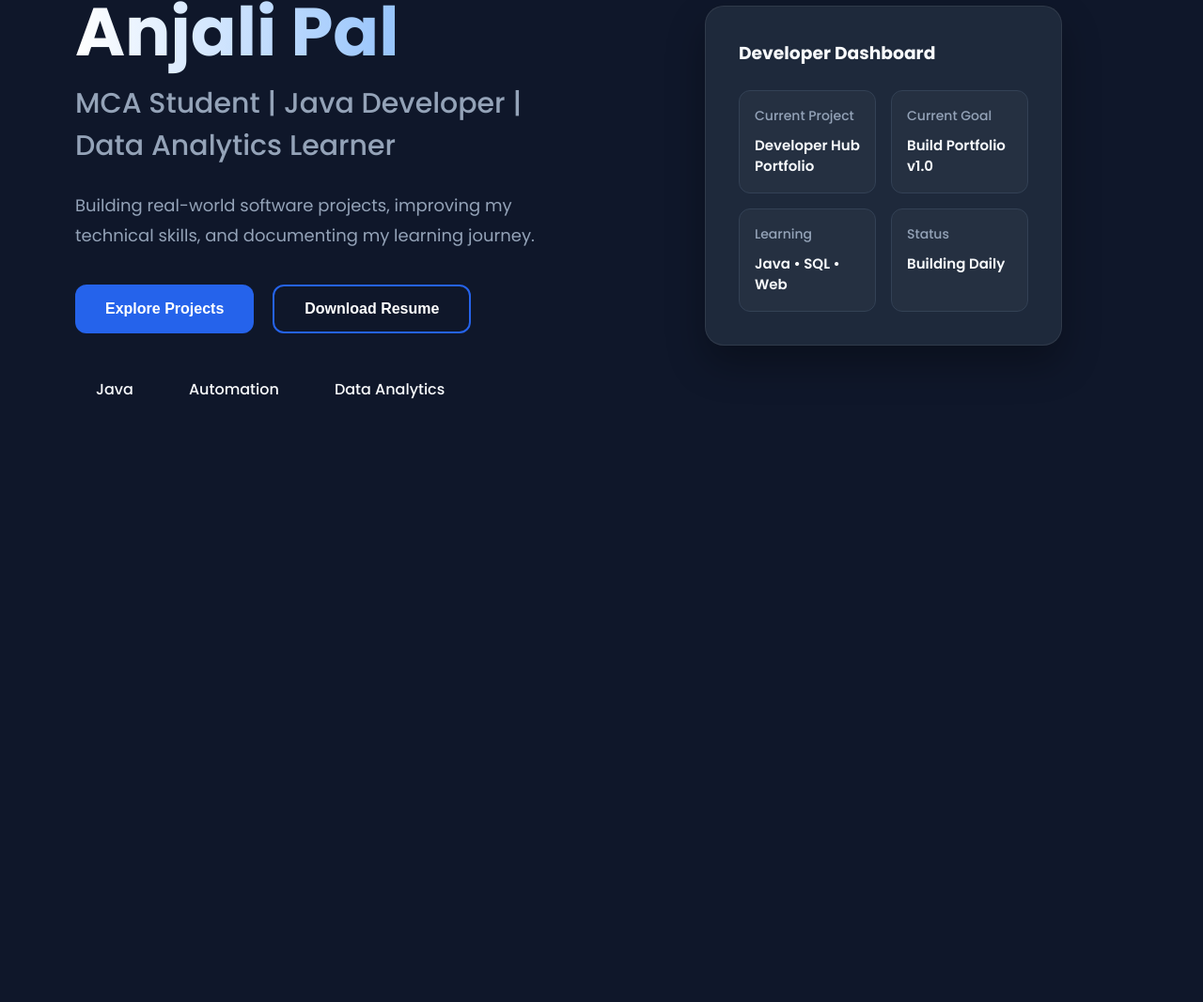
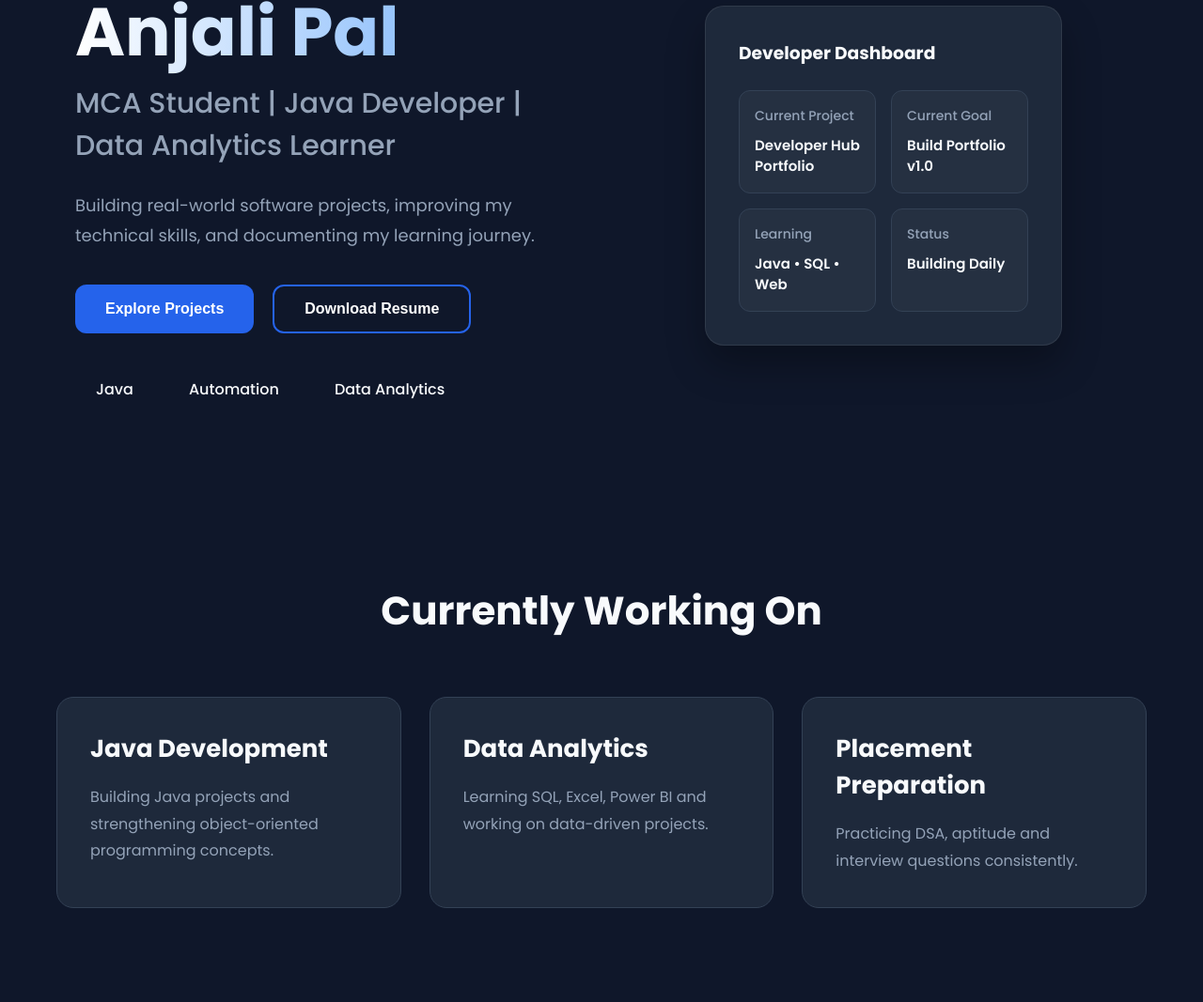
Before and after one commit to anjalipal659/Anjalipal-Portfolio, a plain HTML site: page index.html in a window 1280 px wide. Shown: the part 205-1272 px from the top of the page at 94% size. Before the commit the page ends 800 px from the top, so only its background shows below. Drawn offline with Linux system fonts and the light colour scheme.

Commit message:
Complete hero and working section foundation

```diff
--- a/css/style.css
+++ b/css/style.css
@@ -352,3 +352,110 @@ body{
     line-height:1.5;
 
 }
+
+/* ==========================
+   CURRENTLY WORKING ON
+========================== */
+
+.container{
+
+    max-width:1200px;
+
+    margin:0 auto;
+
+    padding:0 20px;
+
+}
+
+#working-on{
+
+    padding:100px 0;
+
+}
+
+.section-title{
+
+    text-align:center;
+
+    font-size:42px;
+
+    margin-bottom:60px;
+
+}
+
+.working-grid{
+
+    display:grid;
+
+    grid-template-columns:repeat(3,1fr);
+
+    gap:30px;
+
+}
+
+.work-card{
+
+    background:var(--surface-color);
+
+    border:1px solid var(--border-color);
+
+    border-radius:18px;
+
+    padding:35px;
+
+    transition:0.3s ease;
+
+}
+
+.work-card:hover{
+
+    transform:translateY(-8px);
+
+    border-color:var(--primary-color);
+
+    box-shadow:0 15px 35px rgba(0,0,0,.25);
+
+}
+
+.work-card h3{
+
+    font-size:26px;
+
+    margin-bottom:18px;
+
+}
+
+.work-card p{
+
+    color:var(--text-secondary);
+
+    line-height:1.8;
+
+}
+/* ==========================
+   REUSABLE CARD
+========================== */
+
+.card{
+
+    background:var(--surface-color);
+
+    border:1px solid var(--border-color);
+
+    border-radius:18px;
+
+    padding:28px;
+
+    transition:all .3s ease;
+
+}
+
+.card:hover{
+
+    transform:translateY(-8px);
+
+    border-color:var(--primary-color);
+
+    box-shadow:0 20px 40px rgba(0,0,0,.25);
+
+}
--- a/index.html
+++ b/index.html
@@ -129,6 +129,46 @@
 
 </section>
 
+
+
+<section id="working-on">
+
+    <div class="container">
+
+        <h2 class="section-title">Currently Working On</h2>
+
+        <div class="working-grid">
+
+            <div class="work-card">
+                <h3>Java Development</h3>
+                <p>
+                    Building Java projects and strengthening object-oriented programming concepts.
+                </p>
+            </div>
+
+            <div class="work-card">
+
+    <h3>Data Analytics</h3>
+
+    <p>
+        Learning SQL, Excel, Power BI and working on data-driven projects.
+    </p>
+
+</div>
+
+            <div class="work-card">
+                <h3>Placement Preparation</h3>
+                <p>
+                    Practicing DSA, aptitude and interview questions consistently.
+                </p>
+            </div>
+
+        </div>
+
+    </div>
+
+</section>
+
         <!-- Current Focus -->
         <section id="current-focus">
 
```
